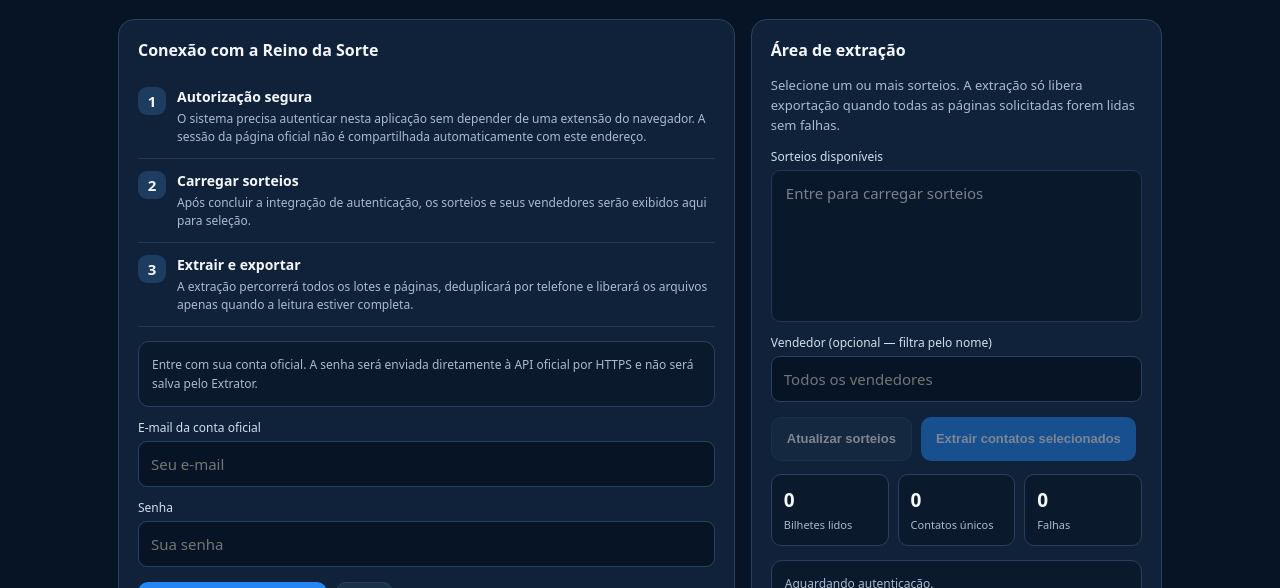
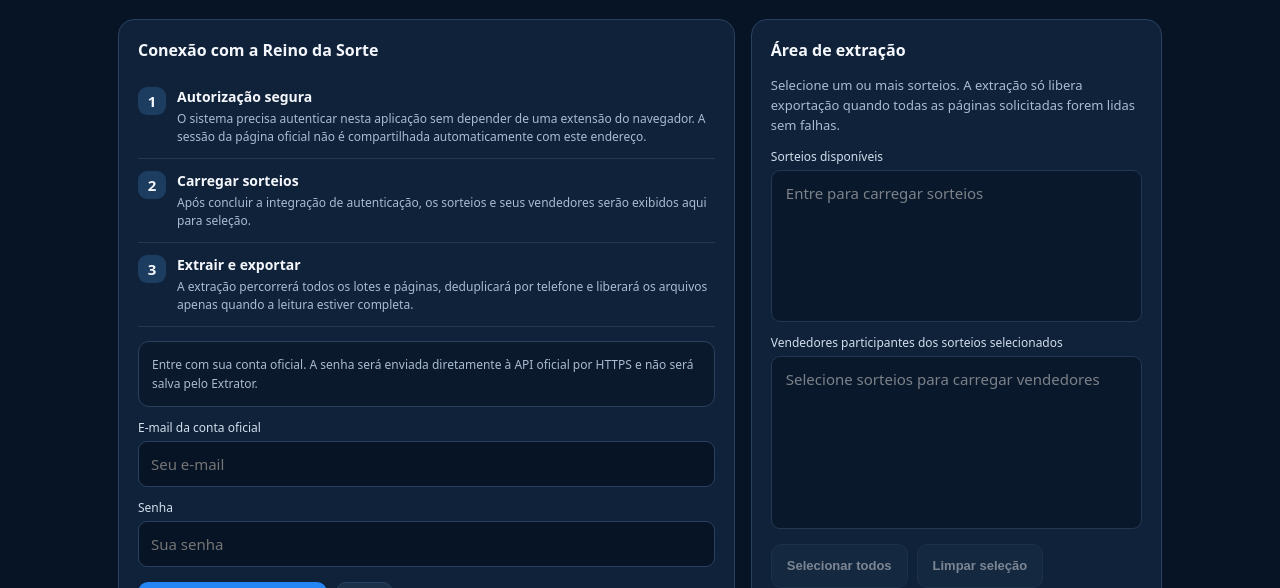
Before and after one commit to bancareinodasorte-tech/extrator-contatos-rds, a browser extension: page index.html in a window 1280 px wide. Shown: the part 212-800 px from the top of the page. Drawn offline with Linux system fonts and the light colour scheme.

Commit message:
Refinar interface para seleção de vendedores participantes

```diff
--- a/index.html
+++ b/index.html
@@ -40,7 +40,7 @@ footer{text-align:center;color:var(--muted);font-size:11px;line-height:1.6;paddi
 <h2>Área de extração</h2>
 <p class="muted">Selecione um ou mais sorteios. A extração só libera exportação quando todas as páginas solicitadas forem lidas sem falhas.</p>
 <label for="draws">Sorteios disponíveis</label><select id="draws" multiple size="6" disabled><option>Entre para carregar sorteios</option></select>
-<label for="seller">Vendedor (opcional — filtra pelo nome)</label><input id="seller" placeholder="Todos os vendedores" disabled>
+<label for="seller">Vendedores participantes dos sorteios selecionados</label><select id="seller" multiple size="7" disabled><option>Selecione sorteios para carregar vendedores</option></select><div class="actions"><button class="btn alt" id="selectAllSellers" disabled>Selecionar todos</button><button class="btn alt" id="clearSellers" disabled>Limpar seleção</button><button class="btn alt" id="reloadSellers" disabled>Atualizar vendedores</button></div><p class="muted" id="sellerInfo">Escolha um ou mais sorteios acima para listar os vendedores que participaram das vendas.</p>
 <div class="actions"><button class="btn alt" id="reloadBtn" disabled>Atualizar sorteios</button><button class="btn" id="extractBtn" disabled>Extrair contatos selecionados</button></div>
 <div class="metrics"><div class="metric"><strong id="ticketsCount">0</strong><span>Bilhetes lidos</span></div><div class="metric"><strong id="contactsCount">0</strong><span>Contatos únicos</span></div><div class="metric"><strong id="errorsCount">0</strong><span>Falhas</span></div></div><div class="statusbox" id="progress">Aguardando autenticação.</div>
 <div class="actions"><button class="btn" id="vcfBtn" disabled>Exportar VCF</button><button class="btn alt" id="csvBtn" disabled>Exportar CSV</button></div>
```
